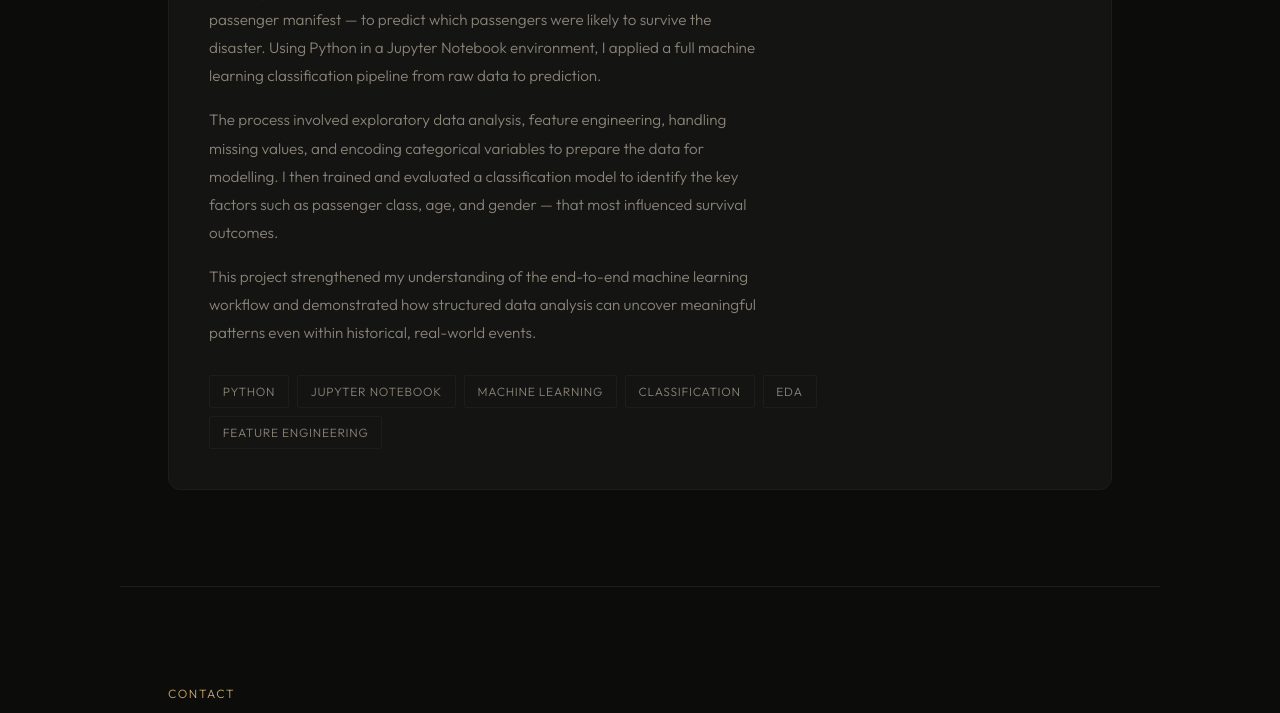
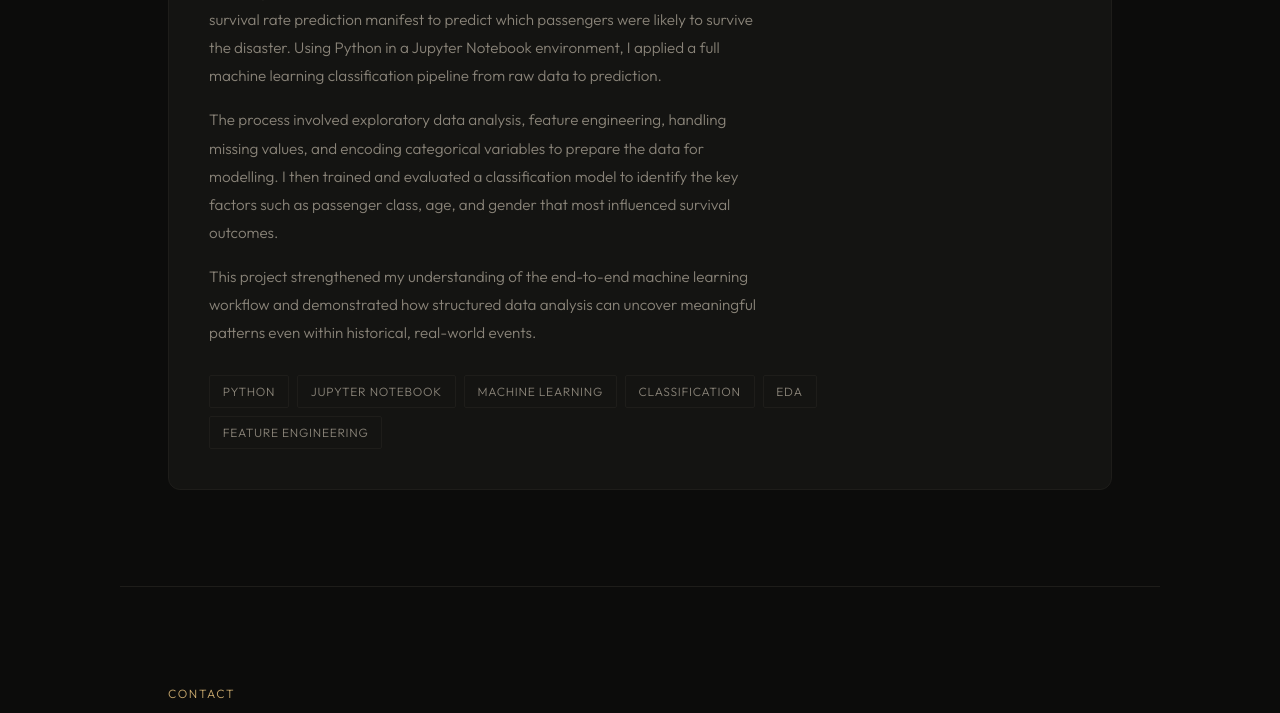
Before and after one commit to Ballistic-02/boluwatife.github.io, a plain HTML site: page index.html in a window 1280 px wide. Shown: the part 2698-3411 px from the top of the page. Drawn offline with nearby package versions, Linux system fonts and the light colour scheme.

Commit message:
Update index.html

```diff
--- a/index.html
+++ b/index.html
@@ -568,14 +568,14 @@
       <p class="project-number">Project 02</p>
       <h3 class="project-title" id="proj-title-2">Titanic Survival Rate Prediction</h3>
       <p class="project-body">
-        This project tackled one of the most iconic datasets in data science, the Titanic passenger manifest —
+        This project tackled one of the most iconic datasets in data science, the Titanic survival rate prediction manifest
         to predict which passengers were likely to survive the disaster. Using Python in a Jupyter Notebook
         environment, I applied a full machine learning classification pipeline from raw data to prediction.
       </p>
       <p class="project-body" style="margin-top: 1rem;">
         The process involved exploratory data analysis, feature engineering, handling missing values, and
         encoding categorical variables to prepare the data for modelling. I then trained and evaluated a
-        classification model to identify the key factors such as passenger class, age, and gender —
+        classification model to identify the key factors such as passenger class, age, and gender
         that most influenced survival outcomes.
       </p>
       <p class="project-body" style="margin-top: 1rem;">
```
